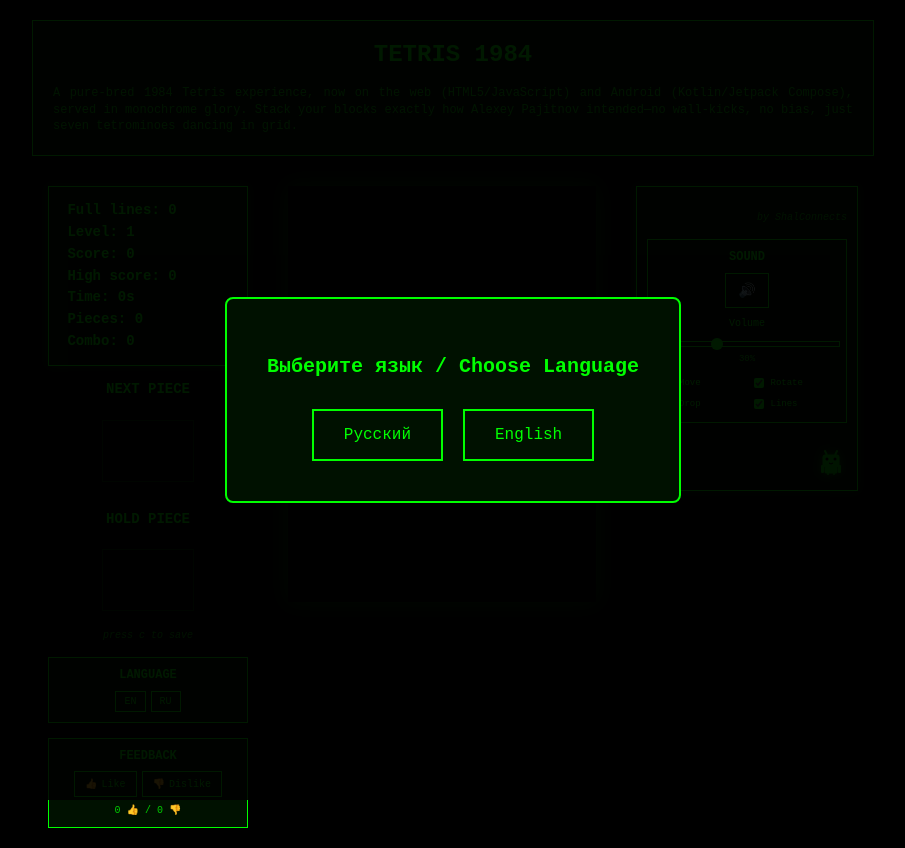
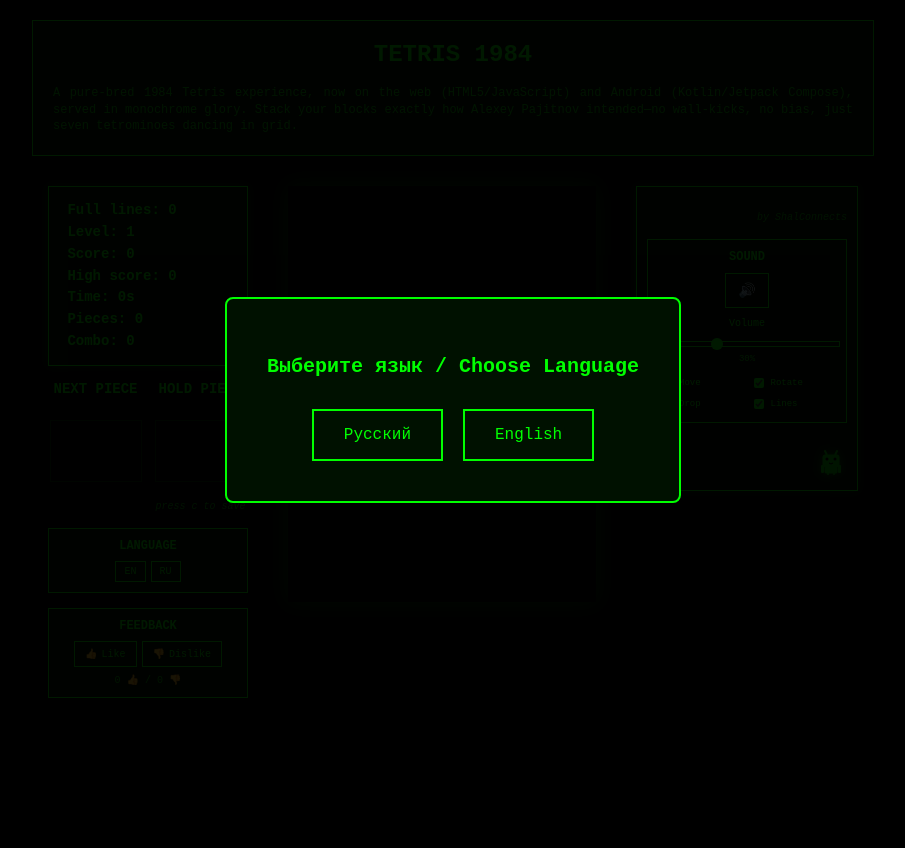
Before and after one commit to ShalConnects/tetris-1984, a website: page index.html in a window 1280 px wide. Shown: the whole page, without its empty margins (187-1092 px from the left). After the commit the page ends 800 px from the top, so only its background shows below. Drawn offline with Linux system fonts and the light colour scheme.

Commit message:
Move Next Piece and Hold Piece sections to same row with bilingual support and responsive design

```diff
--- a/index.html
+++ b/index.html
@@ -52,6 +52,7 @@
                 <div class="score-line" data-ru=" Комбо: 0" data-en=" Combo: 0"> Combo: <span id="combo">0</span></div>
             </div>
 
+            <div class="pieces-row">
                 <div class="next-piece-info">
                     <div class="next-piece-title" data-ru="СЛЕДУЮЩАЯ ФИГУРА" data-en="NEXT PIECE">NEXT PIECE</div>
                     <div class="next-piece-display">
@@ -65,6 +66,7 @@
                         <pre id="holdPieceDisplay" class="hold-piece-ascii"></pre>
                     </div>
                     <div class="hold-piece-hint" data-ru="нажмите c для сохранения" data-en="press c to save">press c to save</div>
+                </div>
             </div>
 
             <!-- Language Switcher -->
--- a/style.css
+++ b/style.css
@@ -222,6 +222,11 @@ body {
         min-width: 300px;
     }
 
+    .pieces-row {
+        flex-direction: column;
+        gap: 15px;
+    }
+
     #gameCanvas {
         width: 300px;
         height: 600px;
@@ -382,9 +387,17 @@ body {
 }
 
 /* Next Piece and Hold Piece Displays */
+/* Pieces Row Container */
+.pieces-row {
+    display: flex;
+    gap: 10px;
+    margin-top: 15px;
+    justify-content: space-between;
+}
+
 .next-piece-info,
 .hold-piece-info {
-    margin-top: 15px;
+    flex: 1;
     text-align: center;
 }
 
```
Lines whose indentation alone changed are shown as unchanged.
